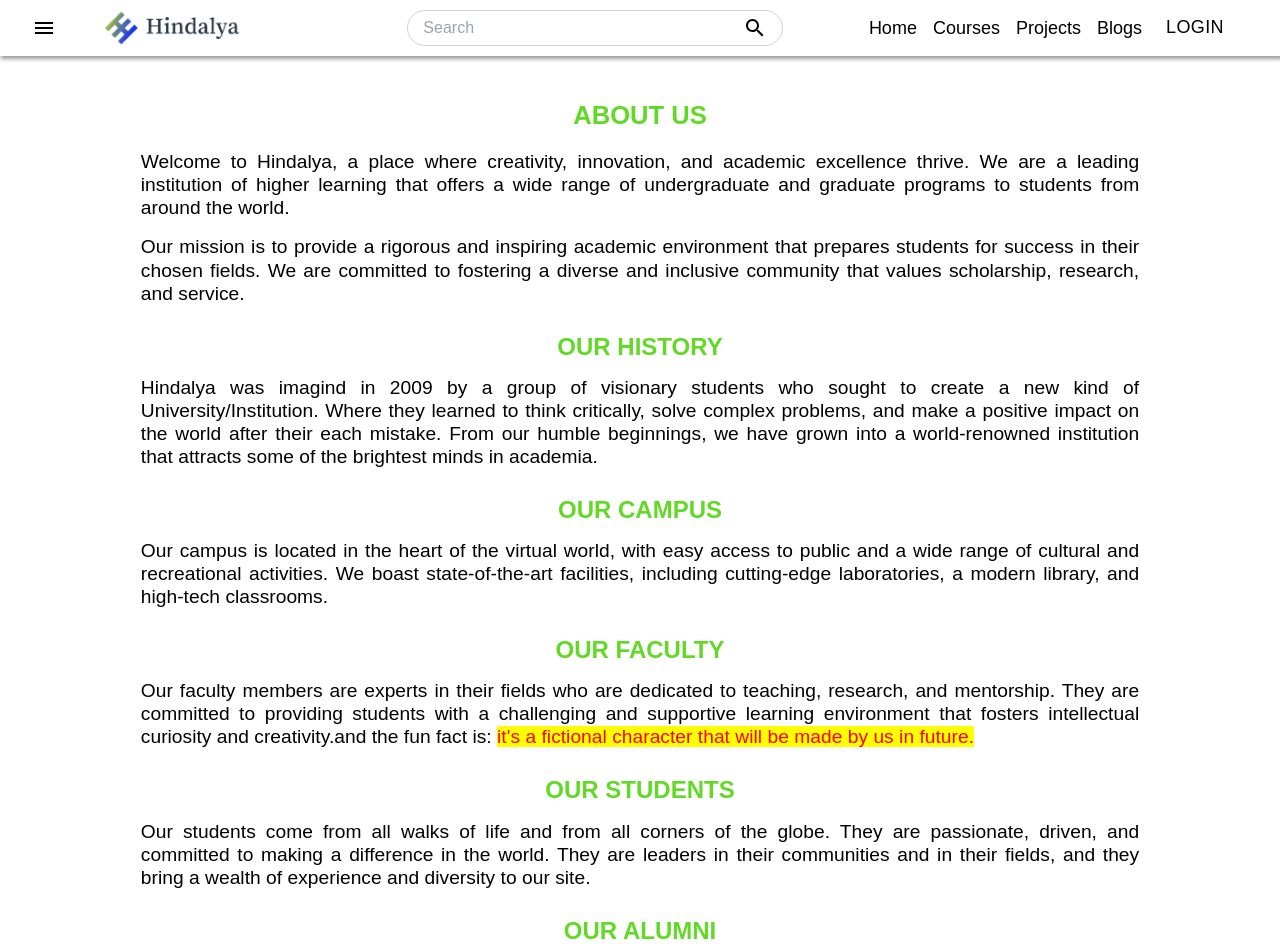
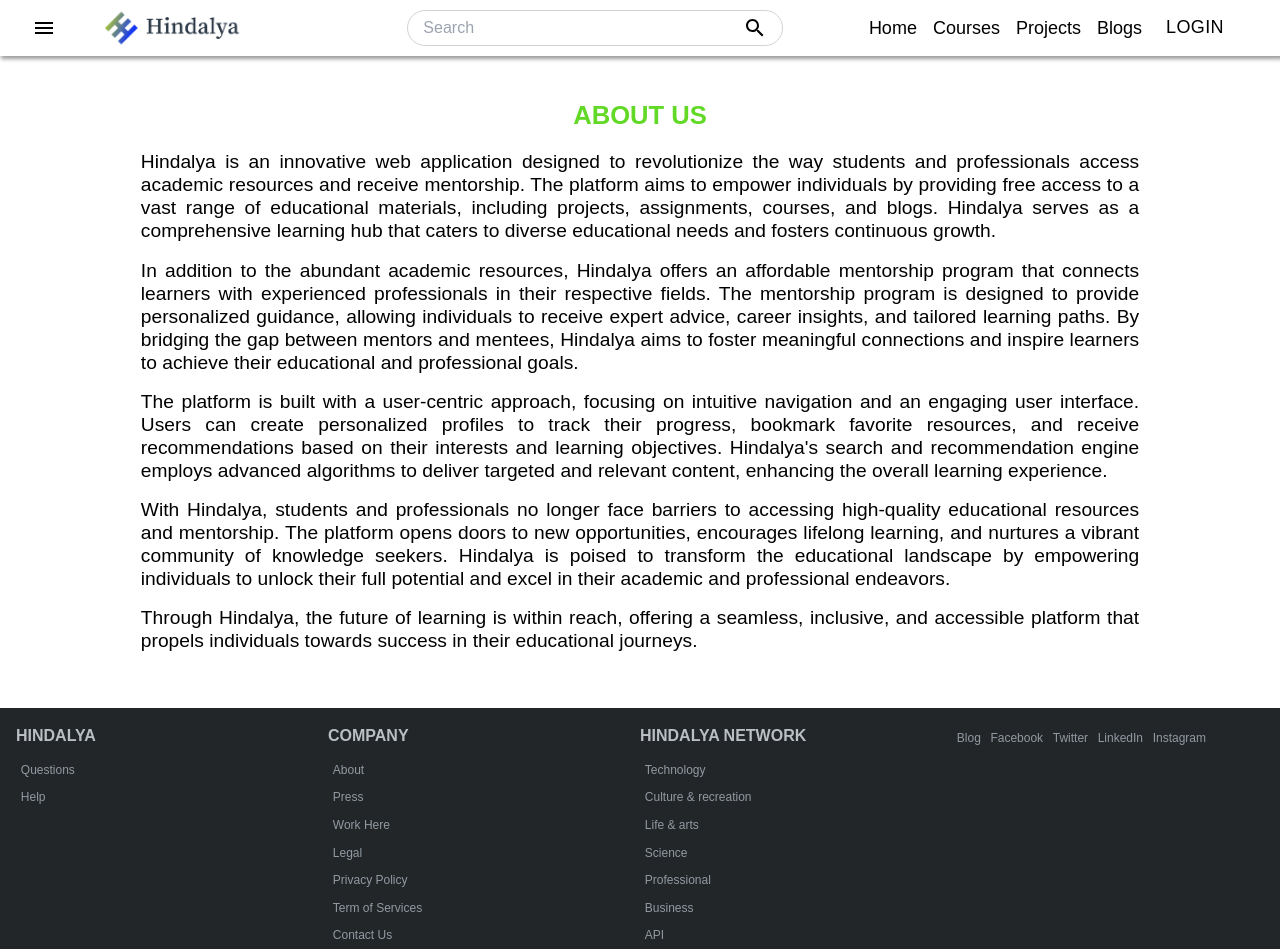
Before and after one commit to Hindalya/hindalya.1, a Next.js app: page /about in a window 1280 px wide. Shown: the top 949 px of the page. Built offline with nearby package versions, Linux system fonts and the light colour scheme.

Commit message:
ABOUT UPDATE

```diff
--- a/package.json
+++ b/package.json
@@ -25,8 +25,8 @@
     "next": "13.3.0",
     "npm": "^9.6.4",
     "postcss": "8.4.21",
-    "react": "18.2.0",
-    "react-dom": "18.2.0",
+    "react": "17.0.0",
+    "react-dom": "17.0.0",
     "react-infinite-scroll-component": "^6.1.0",
     "styled-components": "^5.3.9",
     "tailwindcss": "3.3.1"
--- a/src/pages/about.js
+++ b/src/pages/about.js
@@ -44,29 +44,15 @@
   return (
     <Wrapper>
       <Title>About Us</Title>
-      <Text>Welcome to Hindalya, a place where creativity, innovation, and academic excellence thrive.
-       We are a leading institution of higher learning that offers a wide range of undergraduate and graduate programs to
-       students from around the world.</Text>
-      <Text>Our mission is to provide a rigorous and inspiring academic environment that prepares students for success in their chosen fields.
-      We are committed to fostering a diverse and inclusive community that values scholarship, research, and service.</Text>
+      <Text>Hindalya is an innovative web application designed to revolutionize the way students and professionals access academic resources and receive mentorship. The platform aims to empower individuals by providing free access to a vast range of educational materials, including projects, assignments, courses, and blogs. Hindalya serves as a comprehensive learning hub that caters to diverse educational needs and fosters continuous growth.</Text>
+      <Text>In addition to the abundant academic resources, Hindalya offers an affordable mentorship program that connects learners with experienced professionals in their respective fields. The mentorship program is designed to provide personalized guidance, allowing individuals to receive expert advice, career insights, and tailored learning paths. By bridging the gap between mentors and mentees, Hindalya aims to foster meaningful connections and inspire learners to achieve their educational and professional goals.</Text>
 
-      <Heading>Our History</Heading>
-      <Text>Hindalya was imagind in 2009 by a group of visionary students who sought to create a new kind of University/Institution.
-      Where they learned to think critically, solve complex problems, and make a positive impact on the world after their each mistake.
-      From our humble beginnings, we have grown into a world-renowned institution that attracts some of the brightest minds in academia.</Text>
+      <Text>The platform is built with a user-centric approach, focusing on intuitive navigation and an engaging user interface. Users can create personalized profiles to track their progress, bookmark favorite resources, and receive recommendations based on their interests and learning objectives. Hindalya's search and recommendation engine employs advanced algorithms to deliver targeted and relevant content, enhancing the overall learning experience.
+      </Text>
+      <Text>With Hindalya, students and professionals no longer face barriers to accessing high-quality educational resources and mentorship. The platform opens doors to new opportunities, encourages lifelong learning, and nurtures a vibrant community of knowledge seekers. Hindalya is poised to transform the educational landscape by empowering individuals to unlock their full potential and excel in their academic and professional endeavors.</Text>
 
-      <Heading>Our Campus</Heading>
-      <Text>Our campus is located in the heart of the virtual world, with easy access to public and a wide range of cultural
-      and recreational activities. We boast state-of-the-art facilities, including cutting-edge laboratories, a modern library, and
-      high-tech classrooms.</Text>
+      <Text>Through Hindalya, the future of learning is within reach, offering a seamless, inclusive, and accessible platform that propels individuals towards success in their educational journeys.</Text>
 
-      <Heading>Our Faculty</Heading>
-      <Text>Our faculty members are experts in their fields who are dedicated to teaching, research, and mentorship. They are committed to providing students with a challenging and supportive learning environment that fosters intellectual curiosity and creativity.and the fun fact is: <HighLight> it's a  fictional character that will be made by us in future.</HighLight></Text>
-      <Heading>Our Students</Heading>
-      <Text>Our students come from all walks of life and from all corners of the globe. They are passionate, driven, and committed to making a difference in the world. They are leaders in their communities and in their fields, and they bring a wealth of experience and diversity to our site.</Text>
-      <Heading>Our Alumni</Heading>
-      <Text>Our alumni are leaders in their fields, making an impact in their communities and around the world. They are entrepreneurs, innovators, and change-makers who have gone on to accomplish great things in a wide range of industries.</Text>
-      <Text>Thank you for your interest in Hindalya. We invite you to explore our website and learn more about our programs, and our students.</Text>
     </Wrapper>
   )
 }
```
Also changed, not shown: 1 other file (tests, documents, lock files or other folders).
